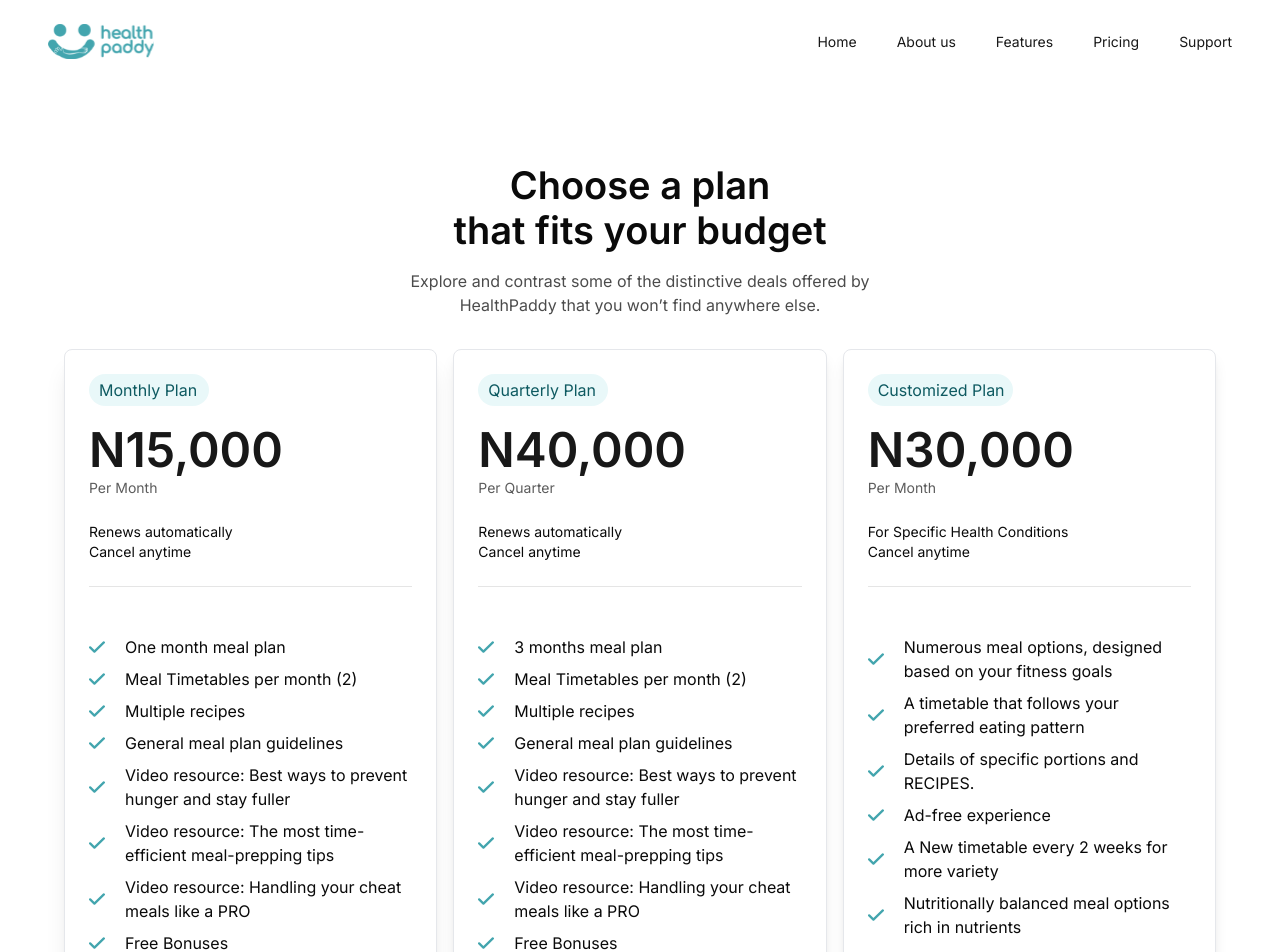
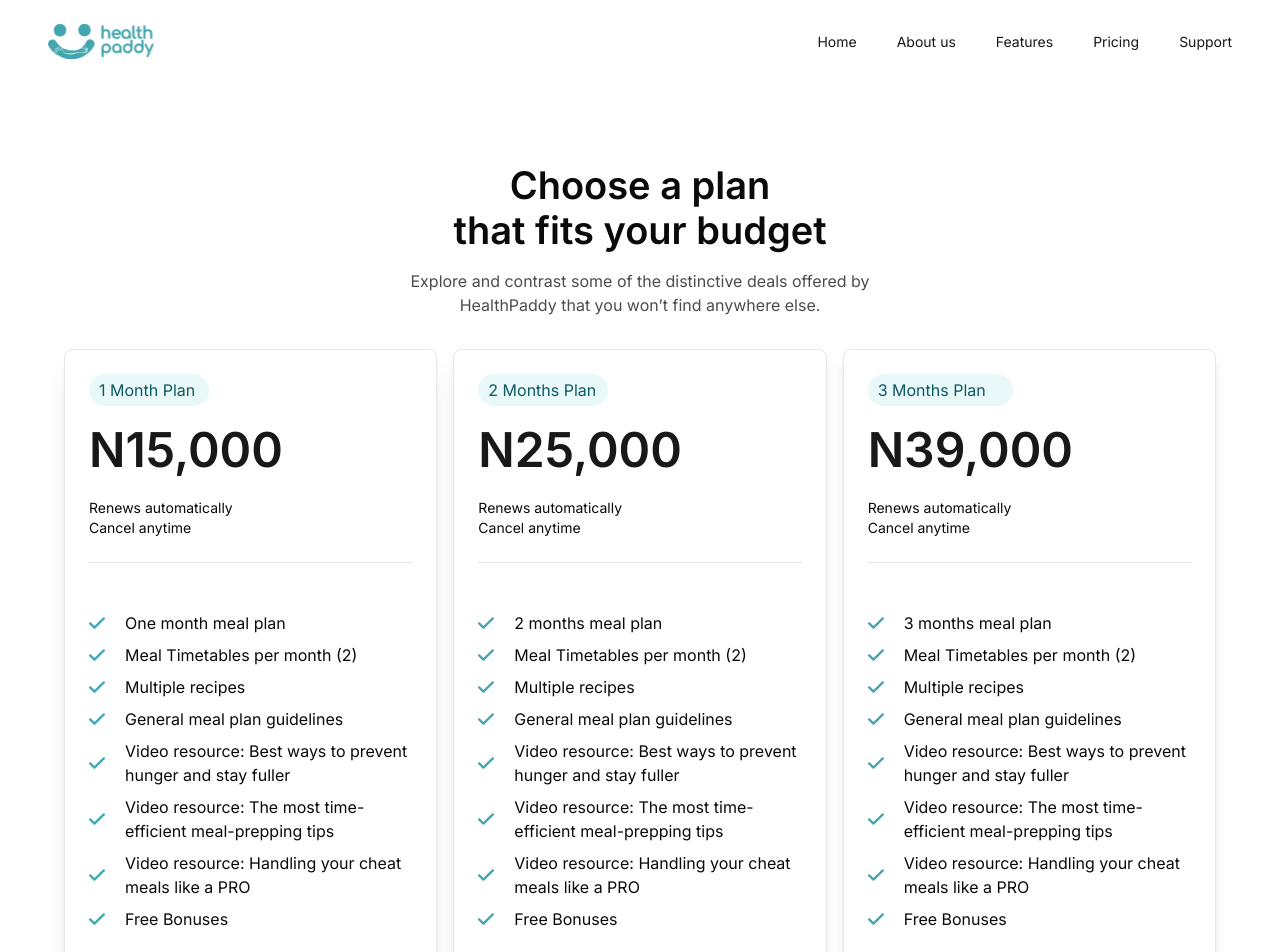
Before and after one commit to heikagiggle/healthpaddy-iil, a Next.js app: page /price in a window 1280 px wide. Shown: the top 952 px of the page. Built offline with nearby package versions, Linux system fonts and the light colour scheme.

Commit message:
new plan prices

```diff
--- a/app/price/customerized-plan.tsx
+++ b/app/price/customerized-plan.tsx
@@ -7,20 +7,22 @@ const CustomizedPlan = () => {
       <div className="flex flex-col flex-grow">
         <div>
           <h2 className="text-[#0E5A61] bg-[#4FC2CD] bg-opacity-[12%] text-base rounded-2xl py-1 px-2 w-[145px] pl-2.5 font-500">
-            Customized Plan
+            3 Months Plan
           </h2>
           <p className="text-[#181818] text-3xl md:text-4xl lg:text-5xl font-semibold mt-5 mb-1">
-            N30,000
+            N39,000
           </p>
-          <p className="text-[#181818] opacity-70 text-sm">Per Month</p>
+          {/* <p className="text-[#181818] opacity-70 text-sm">Per Month</p> */}
           <div className="text-left text-sm mt-6">
-            <p>For Specific Health Conditions</p>
-            <p>Cancel anytime</p>
+            {/* <p>For Specific Health Conditions</p>
+            <p>Cancel anytime</p> */}
+             <p>Renews automatically</p>
+             <p>Cancel anytime</p>
           </div>
           <div className="border-b my-6"></div>
         </div>
 
-        <ul className="mt-6 space-y-2">
+        {/* <ul className="mt-6 space-y-2">
           <li className="flex items-center gap-x-5">
             <div>
               <CheckIcon className="h-4 w-4" />
@@ -69,7 +71,57 @@ const CustomizedPlan = () => {
             </div>
             <p>Guidelines on when best to eat</p>
           </li>
-        </ul>
+        </ul> */}
+         <ul className="mt-6 space-y-2">
+                  <li className="flex items-center gap-x-5">
+                    <div>
+                      <CheckIcon className="h-4 w-4" />
+                    </div>
+                    <p>3 months meal plan</p>
+                  </li>
+                  <li className="flex items-center gap-x-5">
+                    <div>
+                      <CheckIcon className="h-4 w-4" />
+                    </div>
+                    <p> Meal Timetables per month (2)</p>
+                  </li>
+                  <li className="flex items-center gap-x-5">
+                    <div>
+                      <CheckIcon className="h-4 w-4" />
+                    </div>
+                    <p>Multiple recipes</p>
+                  </li>
+                  <li className="flex items-center gap-x-5">
+                    <div>
+                      <CheckIcon className="h-4 w-4" />
+                    </div>
+                    <p> General meal plan guidelines</p>
+                  </li>
+                  <li className="flex items-center gap-x-5">
+                    <div>
+                      <CheckIcon className="h-4 w-4" />
+                    </div>
+                    <p>Video resource: Best ways to prevent hunger and stay fuller</p>
+                  </li>
+                  <li className="flex items-center gap-x-5">
+                    <div>
+                      <CheckIcon className="h-4 w-4" />
+                    </div>
+                    <p>Video resource: The most time-efficient meal-prepping tips</p>
+                  </li>
+                  <li className="flex items-center gap-x-5">
+                    <div>
+                      <CheckIcon className="h-4 w-4" />
+                    </div>
+                    <p>Video resource: Handling your cheat meals like a PRO</p>
+                  </li>
+                  <li className="flex items-center gap-x-5">
+                    <div>
+                      <CheckIcon className="h-4 w-4" />
+                    </div>
+                    <p> Free Bonuses</p>
+                  </li>
+                </ul>
       </div>
 
       <div className="flex flex-col mt-auto">
--- a/app/price/monthly-plan.tsx
+++ b/app/price/monthly-plan.tsx
@@ -7,12 +7,12 @@ const MonthlyPlan = () => {
       <div className="flex flex-col flex-grow">
         <div>
           <h2 className="text-[#0E5A61] bg-[#4FC2CD] bg-opacity-[12%] text-base rounded-2xl py-1 px-2 w-[120px] pl-2.5 font-500">
-            Monthly Plan
+            1 Month Plan
           </h2>
           <p className="text-[#181818] text-3xl md:text-4xl lg:text-5xl font-semibold mt-5 mb-1">
             N15,000
           </p>
-          <p className="text-[#181818] opacity-70 text-sm">Per Month</p>
+          {/* <p className="text-[#181818] opacity-70 text-sm">Per Month</p> */}
           <div className="text-left text-sm mt-6">
             <p>Renews automatically</p>
             <p>Cancel anytime</p>
--- a/app/price/quarterly-plan.tsx
+++ b/app/price/quarterly-plan.tsx
@@ -7,12 +7,12 @@ const QuarterlyPlan = () => {
       <div className="flex flex-col flex-grow">
         <div>
           <h2 className="text-[#0E5A61] bg-[#4FC2CD] bg-opacity-[12%] text-base rounded-2xl py-1 px-2 w-[130px] pl-2.5 font-500">
-            Quarterly Plan
+            2 Months Plan
           </h2>
           <p className="text-[#181818] text-3xl md:text-4xl lg:text-5xl font-semibold mt-5 mb-1">
-            N40,000
+            N25,000
           </p>
-          <p className="text-[#181818] opacity-70 text-sm">Per Quarter</p>
+          {/* <p className="text-[#181818] opacity-70 text-sm">Per Quarter</p> */}
           <div className="text-left text-sm mt-6">
             <p>Renews automatically</p>
             <p>Cancel anytime</p>
@@ -25,7 +25,7 @@ const QuarterlyPlan = () => {
             <div>
               <CheckIcon className="h-4 w-4" />
             </div>
-            <p>3 months meal plan</p>
+            <p>2 months meal plan</p>
           </li>
           <li className="flex items-center gap-x-5">
             <div>
```
